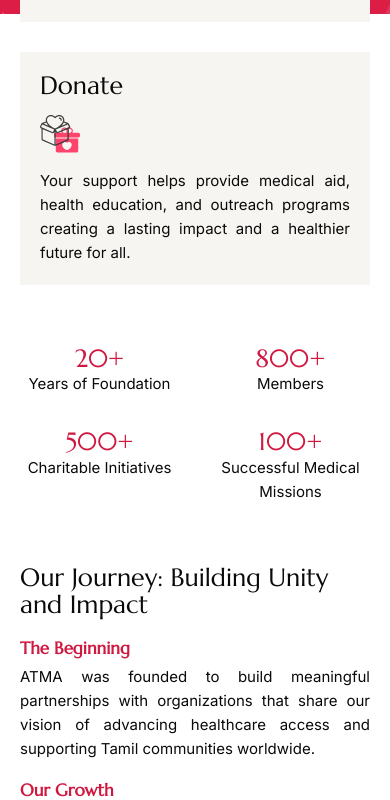
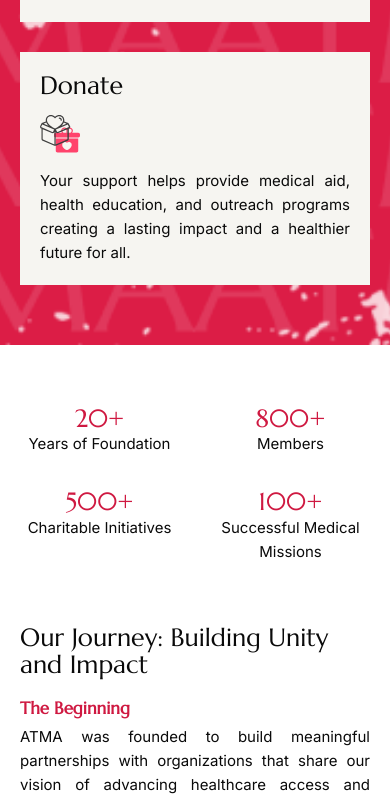
Before and after one commit to employeebhavya/ATMA_WEB, a Next.js app: page /about-us in a window 390 px wide. Shown: the part 2628-3428 px from the top of the page. Built offline with nearby package versions, Linux system fonts and the light colour scheme; no server answers.

Commit message:
fixed the bg issue on mobile

```diff
--- a/app/about-us/page.jsx
+++ b/app/about-us/page.jsx
@@ -4,6 +4,7 @@
 import AboutSection2 from "../components/about/AboutSection2";
 import BoardMembers from "../components/home1/BoardMembers";
 import Vision from "../components/home1/Vision";
+import VisionCounter from "../components/home1/VisionCounter";
 
 function page() {
   return (
@@ -16,6 +17,7 @@
       />
       <AboutSection1 />
       <Vision />
+      <VisionCounter />
       <AboutSection2 />
       <BoardMembers />
     </>
--- a/app/components/home1/Vision.js
+++ b/app/components/home1/Vision.js
@@ -52,26 +52,6 @@
             </div>
           </div>
           {/* counter-row */}
-          <div
-            className={`${Styles.counterRow} grid grid-cols-2 md:grid-cols-4 gap-8`}
-          >
-            <div className="text-center">
-              <h2>20+</h2>
-              <p>Years of Foundation</p>
-            </div>
-            <div className="text-center">
-              <h2>800+</h2>
-              <p>Members</p>
-            </div>
-            <div className="text-center">
-              <h2>500+</h2>
-              <p>Charitable Initiatives</p>
-            </div>
-            <div className="text-center">
-              <h2>100+</h2>
-              <p>Successful Medical Missions</p>
-            </div>
-          </div>
         </div>
       </div>
     </section>
--- a/app/components/home1/Vision.module.css
+++ b/app/components/home1/Vision.module.css
@@ -3,6 +3,7 @@
   padding: clamp(60px, 12vh, 12vh) 0;
   background-image: linear-gradient(to bottom, transparent 50%, #fff 50%),
     url("../../../public/pageHeader/vision-bg.png");
+  padding-bottom: 0;
 }
 .visionMainRow {
   position: relative;
@@ -29,13 +30,19 @@
   width: clamp(40px, 4vw, 4vw);
 }
 .counterRow {
-  padding-top: clamp(60px, 12vh, 12vh);
+  padding: clamp(60px, 12vh, 12vh) 0;
 }
 .counterRow h2 {
   color: var(--primary);
 }
 
 @media only screen and (max-width: 767px) {
+  .visionSection {
+    background-image: url("../../../public/pageHeader/vision-bg.png");
+    background-position: center;
+    background-size: cover;
+    background-repeat: no-repeat;
+  }
   .visionRow {
     grid-template-columns: 1fr;
     max-width: 100%;
@@ -45,6 +52,6 @@
     padding: 60px 0;
   }
   .counterRow {
-    padding-top: 60px;
+    padding: 60px 0;
   }
 }
--- /dev/null
+++ b/app/components/home1/VisionCounter.js
@@ -0,0 +1,31 @@
+import React from "react";
+import Styles from "./Vision.module.css";
+
+function VisionCounter() {
+  return (
+    <div className="container">
+      <div
+        className={`${Styles.counterRow} grid grid-cols-2 md:grid-cols-4 gap-8`}
+      >
+        <div className="text-center">
+          <h2>20+</h2>
+          <p>Years of Foundation</p>
+        </div>
+        <div className="text-center">
+          <h2>800+</h2>
+          <p>Members</p>
+        </div>
+        <div className="text-center">
+          <h2>500+</h2>
+          <p>Charitable Initiatives</p>
+        </div>
+        <div className="text-center">
+          <h2>100+</h2>
+          <p>Successful Medical Missions</p>
+        </div>
+      </div>
+    </div>
+  );
+}
+
+export default VisionCounter;
--- a/app/page.js
+++ b/app/page.js
@@ -8,6 +8,7 @@
 import ThirukuralSlider from "./components/home1/Thirukural";
 import Banner from "./components/home1/Banner";
 import Vision from "./components/home1/Vision";
+import VisionCounter from "./components/home1/VisionCounter";
 
 function Home() {
   return (
@@ -16,6 +17,7 @@
       <ThirukuralSlider />
       <AboutHome />
       <Vision />
+      <VisionCounter />
       <President />
       <President2 />
       <BoardMembers />
```
